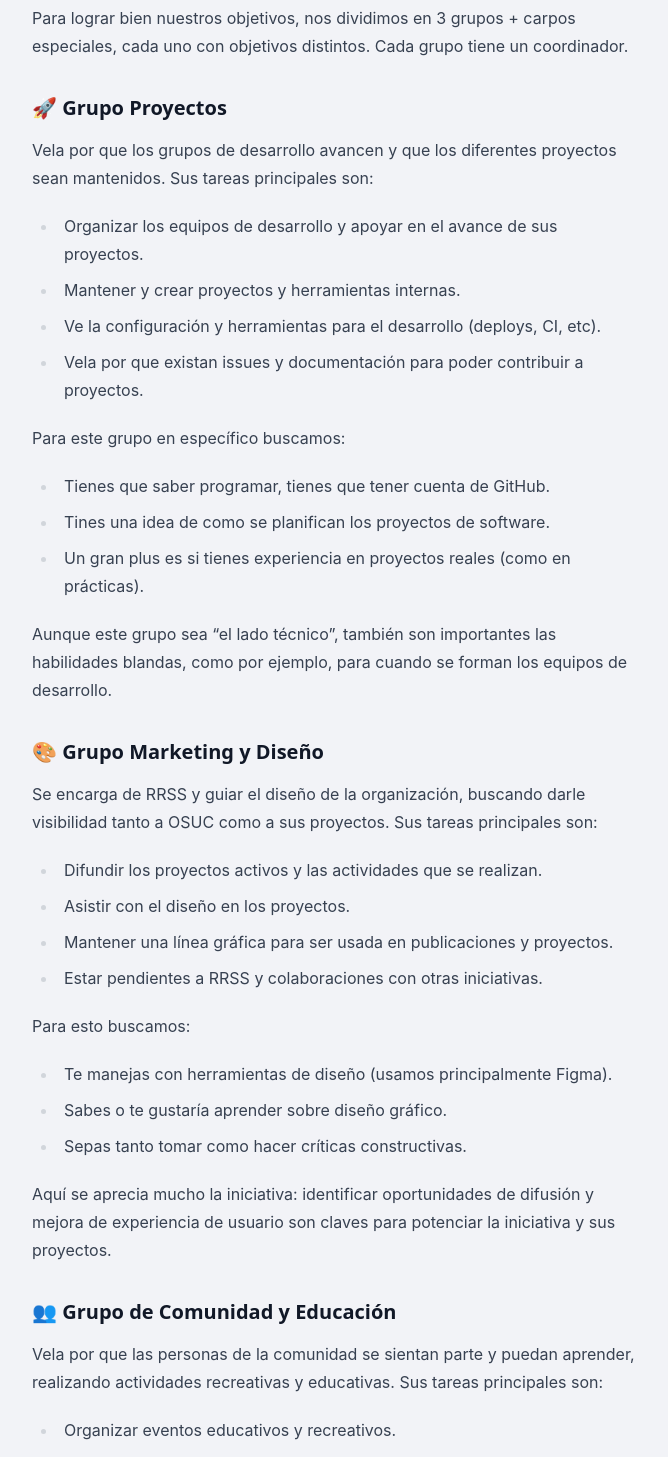
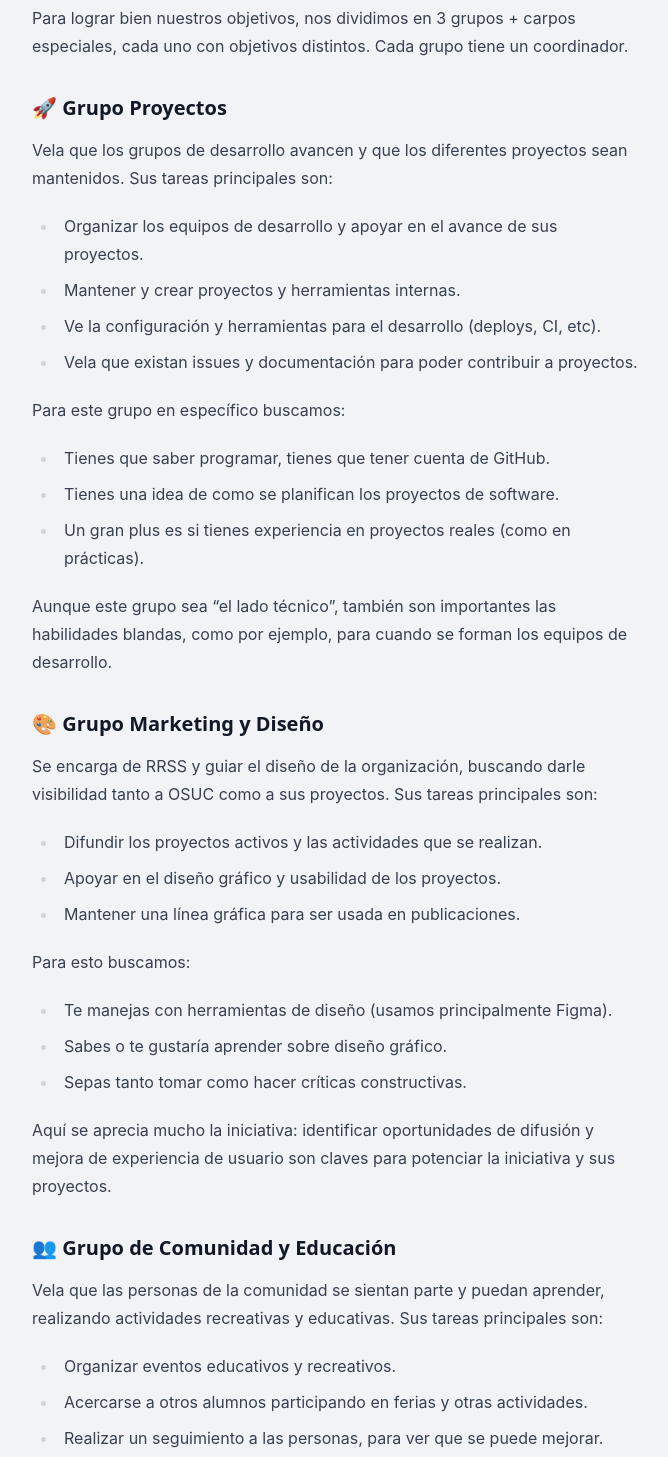
Before and after one commit to open-source-uc/osuc.dev, a SvelteKit app: page /join/internal in a window 1280 px wide. Shown: the part 1240-2697 px from the top of the page, without its empty margins (304-972 px from the left). Built offline with nearby package versions, Linux system fonts and the light colour scheme.

Commit message:
typos & better description

```diff
--- a/src/routes/join/+page.svelte
+++ b/src/routes/join/+page.svelte
@@ -30,8 +30,13 @@
 	<p>
 		Apoya en la organización de actividades y proyectos, potenciando la comunidad de código abierto
 		en la universidad. Apoya a los equipos de desarrollo y mantención de proyectos, la difusión de
-		actividades y proyectos, o la organización de diferentes actividades.
+		actividades y proyectos, o la organización de diferentes actividades. Se divide en 3 grupos:
 	</p>
+	<ul>
+		<li>Proyectos: organiza los equipos de desarrollo y mantiene proyectos</li>
+		<li>Marketing y Diseño: ve la difusión y apoya en el diseño de los proyectos</li>
+		<li>Comunidad y Educación: crea espacios recreativos y educacionales</li>
+	</ul>
 	<a
 		href="/join/internal"
 		class="hover:underline border px-4 py-1 w-full block rounded bg-primary-500 text-primary-50"
--- a/src/routes/join/dev/+page.svelte
+++ b/src/routes/join/dev/+page.svelte
@@ -53,7 +53,7 @@
 			+ planning” para planificar el trabajo de la semana.
 		</li>
 		<li>
-			Trabajaras en torno a requerimientos que serán negociados con tu equipo y con feedback que
+			Trabajarás en torno a requerimientos que serán negociados con tu equipo y con feedback que
 			recibirán con usuarios de la aplicación.
 		</li>
 	</ul>
@@ -75,8 +75,8 @@
 		<li>Practicarás habilidades de trabajo en equipo, comunicación y organización.</li>
 	</ul>
 	<p>
-		Con esto podrás mejorar tus habilidades profesionales y poner en la practica lo que aprendes en
-		los cursos. Además podrás participar en talleres, y recibir consejos y feedback de personas con
+		Con esto podrás mejorar tus habilidades profesionales y poner en la práctica lo que aprendes en
+		los cursos. Además, podrás participar en talleres, y recibir consejos y feedback de personas con
 		experiencia en el área.
 	</p>
 
@@ -85,7 +85,7 @@
 	<ol>
 		<li>
 			Al principio de cada semestre, se abrirá un formulario donde te pediremos que respondas
-			algunas preguntas, como cuanta experiencia tienes y porqué te gustaría ser parte.
+			algunas preguntas, como cuanta experiencia tienes y por qué te gustaría ser parte.
 		</li>
 		<li>
 			Luego tendrás una entrevista para que podamos conocernos mutuamente. No es necesario que
--- a/src/routes/join/internal/+page.svelte
+++ b/src/routes/join/internal/+page.svelte
@@ -52,19 +52,19 @@
 
 	<h3>🚀 Grupo Proyectos</h3>
 	<p>
-		Vela por que los grupos de desarrollo avancen y que los diferentes proyectos sean mantenidos.
-		Sus tareas principales son:
+		Vela que los grupos de desarrollo avancen y que los diferentes proyectos sean mantenidos. Sus
+		tareas principales son:
 	</p>
 	<ul>
 		<li>Organizar los equipos de desarrollo y apoyar en el avance de sus proyectos.</li>
 		<li>Mantener y crear proyectos y herramientas internas.</li>
 		<li>Ve la configuración y herramientas para el desarrollo (deploys, CI, etc).</li>
-		<li>Vela por que existan issues y documentación para poder contribuir a proyectos.</li>
+		<li>Vela que existan issues y documentación para poder contribuir a proyectos.</li>
 	</ul>
 	<p>Para este grupo en específico buscamos:</p>
 	<ul>
 		<li>Tienes que saber programar, tienes que tener cuenta de GitHub.</li>
-		<li>Tines una idea de como se planifican los proyectos de software.</li>
+		<li>Tienes una idea de como se planifican los proyectos de software.</li>
 		<li>Un gran plus es si tienes experiencia en proyectos reales (como en prácticas).</li>
 	</ul>
 	<p>
@@ -79,9 +79,8 @@
 	</p>
 	<ul>
 		<li>Difundir los proyectos activos y las actividades que se realizan.</li>
-		<li>Asistir con el diseño en los proyectos.</li>
-		<li>Mantener una línea gráfica para ser usada en publicaciones y proyectos.</li>
-		<li>Estar pendientes a RRSS y colaboraciones con otras iniciativas.</li>
+		<li>Apoyar en el diseño gráfico y usabilidad de los proyectos.</li>
+		<li>Mantener una línea gráfica para ser usada en publicaciones.</li>
 	</ul>
 	<p>Para esto buscamos:</p>
 	<ul>
@@ -96,8 +95,8 @@
 
 	<h3>👥 Grupo de Comunidad y Educación</h3>
 	<p>
-		Vela por que las personas de la comunidad se sientan parte y puedan aprender, realizando
-		actividades recreativas y educativas. Sus tareas principales son:
+		Vela que las personas de la comunidad se sientan parte y puedan aprender, realizando actividades
+		recreativas y educativas. Sus tareas principales son:
 	</p>
 	<ul>
 		<li>Organizar eventos educativos y recreativos.</li>
```
